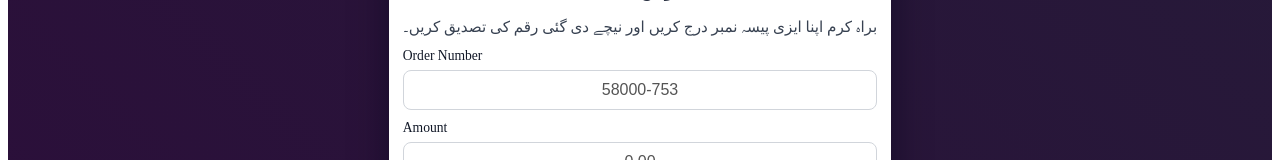
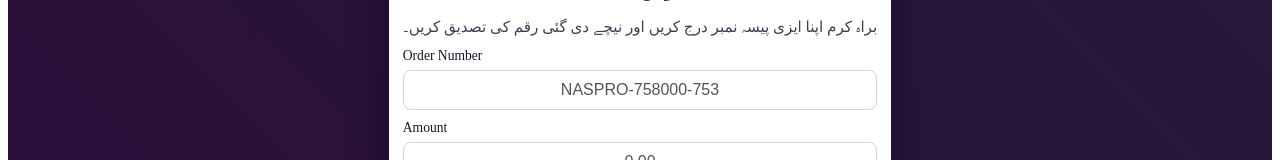
Before and after one commit to naspro-tech/naspro, a Next.js app: page /pay in a window 1280 px wide. Shown: the part 320-480 px from the top of the page. Built offline with nearby package versions, Linux system fonts and the light colour scheme.

Commit message:
Update index.js

```diff
--- a/pages/pay/index.js
+++ b/pages/pay/index.js
@@ -132,7 +132,7 @@ export default function HostedEasypaisaPortal() {
               <div className="fields">
                 <div className="field">
                   <label>Order Number</label>
-                  <input type="text" value={orderId.slice(-9)} disabled />
+                  <input type="text" value={orderId} disabled />
                 </div>
 
                 <div className="field">
```
